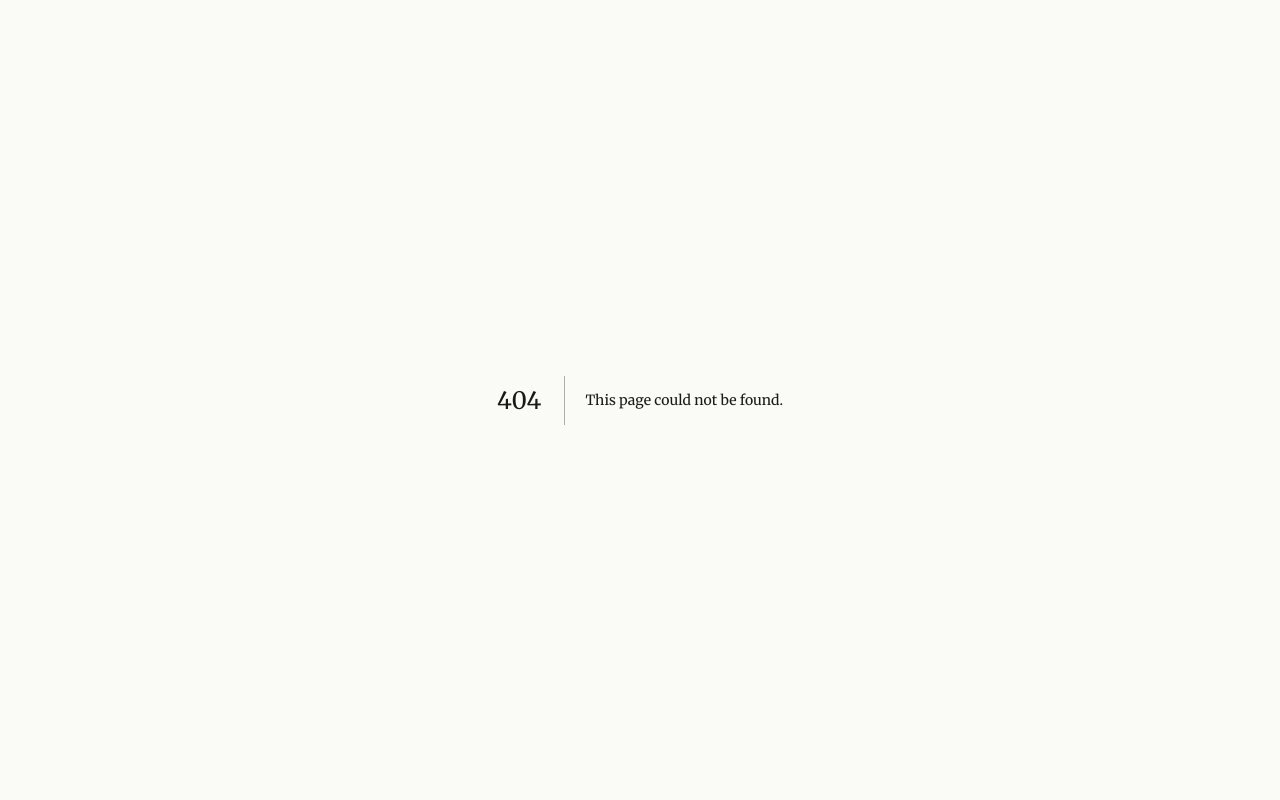
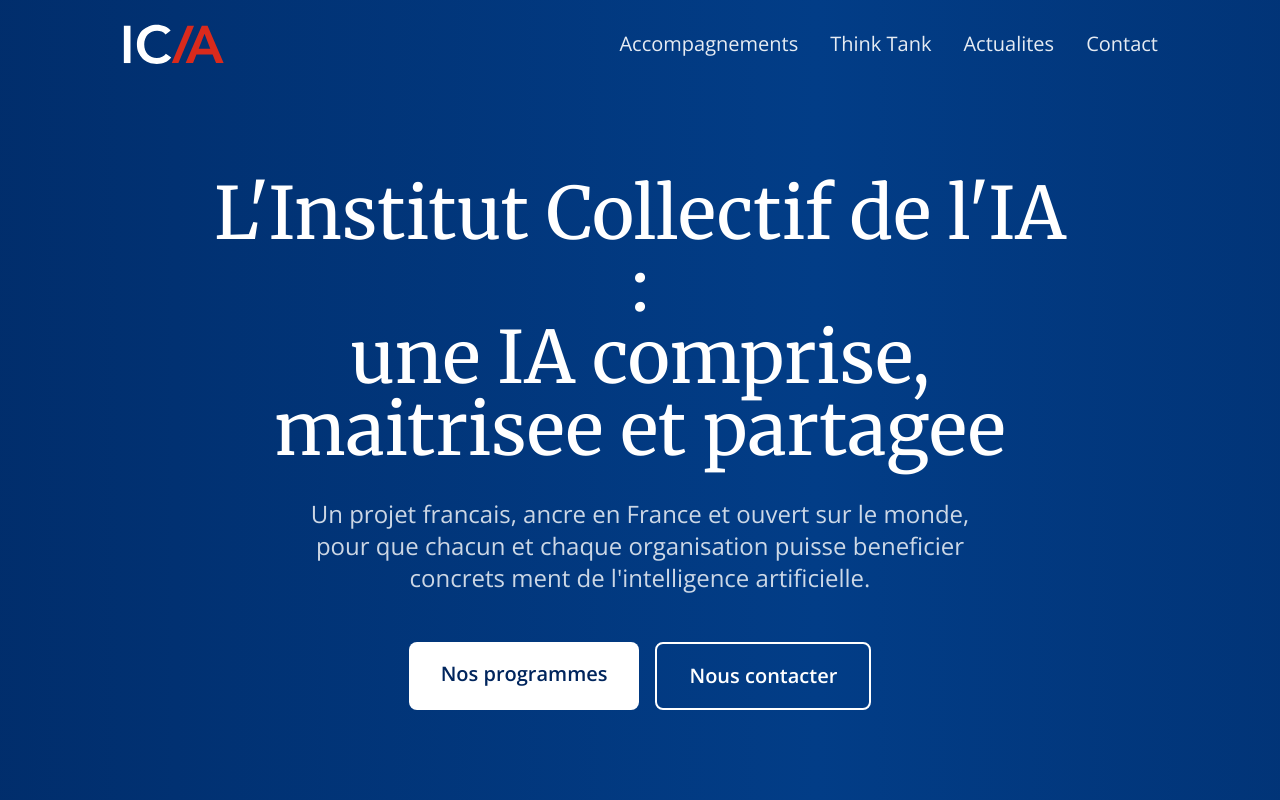
Before and after one commit to stevedelcourt/icia, a Next.js app: page /home-css-anim in a window 1280 px wide. Before the commit this address had no page. Built offline with nearby package versions, Linux system fonts and the light colour scheme.

Commit message:
feat: add CSS animated hero at /home-css-anim

```diff
--- /dev/null
+++ b/app/home-css-anim/page.tsx
@@ -0,0 +1,209 @@
+'use client'
+
+import Link from 'next/link'
+import { useState, useEffect } from 'react'
+
+export default function HomeCSSAnim() {
+  const [showContent, setShowContent] = useState(false)
+
+  useEffect(() => {
+    const timer = setTimeout(() => setShowContent(true), 4000)
+    return () => clearTimeout(timer)
+  }, [])
+
+  return (
+    <>
+      <style jsx global>{`
+        body {
+          margin: 0;
+          padding: 0;
+          background-color: #0e6cc4;
+          overflow-x: hidden;
+          overflow-y: hidden;
+        }
+
+        .box {
+          position: fixed;
+          top: 0;
+          transform: rotate(80deg);
+          left: 0;
+        }
+
+        .wave {
+          position: fixed;
+          top: 0;
+          left: 0;
+          opacity: 0.4;
+          position: absolute;
+          top: 3%;
+          left: 10%;
+          background: #0af;
+          width: 1500px;
+          height: 1300px;
+          margin-left: -150px;
+          margin-top: -250px;
+          transform-origin: 50% 48%;
+          border-radius: 43%;
+          animation: drift 7000ms infinite linear;
+        }
+
+        .wave.-three {
+          animation: drift 7500ms infinite linear;
+          position: fixed;
+          background-color: #77daff;
+        }
+
+        .wave.-two {
+          animation: drift 3000ms infinite linear;
+          opacity: 0.1;
+          background: black;
+          position: fixed;
+        }
+
+        .box:after {
+          content: '';
+          display: block;
+          left: 0;
+          top: 0;
+          width: 100%;
+          height: 100%;
+          z-index: 11;
+          transform: translate3d(0, 0, 0);
+        }
+
+        @keyframes drift {
+          from { transform: rotate(0deg); }
+          to { transform: rotate(360deg); }
+        }
+
+        .hero-gradient {
+          background: linear-gradient(270deg, #00255D, #023D87, #00255D);
+          background-size: 200% 200%;
+          animation: gradientMove 8s ease infinite;
+        }
+
+        @keyframes gradientMove {
+          0% { background-position: 0% 50%; }
+          50% { background-position: 100% 50%; }
+          100% { background-position: 0% 50%; }
+        }
+
+        .content-overlay {
+          animation-delay: 4s;
+          z-index: 1000;
+          position: fixed;
+          top: 0;
+          left: 0;
+          bottom: 0;
+          right: 0;
+          display: flex;
+          flex-flow: row nowrap;
+          justify-content: center;
+          align-items: center;
+          background: linear-gradient(#25a7d7, #25a7d7);
+          opacity: ${showContent ? 0 : 1};
+          pointer-events: ${showContent ? 'none' : 'auto'};
+          transition: opacity 1s ease;
+        }
+
+        .content-overlay.hidden {
+          opacity: 0;
+          pointer-events: none;
+        }
+      `}</style>
+
+      <div className="box">
+        <div className="wave" />
+        <div className="wave -two" />
+        <div className="wave -three" />
+      </div>
+
+      <div className={`content-overlay ${showContent ? 'hidden' : ''}`}>
+        <div style={{ display: 'flex', gap: '5px' }}>
+          {[...Array(5)].map((_, i) => (
+            <div key={i} className="icon" style={{
+              width: '100px',
+              height: '100px',
+              margin: '0 5px'
+            }}>
+              <svg
+                viewBox="0 0 100 100"
+                style={{
+                  animation: `anim 2s ease infinite`,
+                  animationDelay: `${i * 0.1}s`,
+                  transform: 'scale(0,0) rotateZ(180deg)',
+                  animationFillMode: 'forwards'
+                }}
+              >
+                <circle cx="50" cy="50" r="40" fill="#00255D" />
+              </svg>
+            </div>
+          ))}
+        </div>
+      </div>
+
+      <style jsx>{`
+        @keyframes anim {
+          0% { transform: scale(0, 0) rotateZ(-90deg); opacity: 0; }
+          30% { transform: scale(1, 1) rotateZ(0deg); opacity: 1; }
+          50% { transform: scale(1, 1) rotateZ(0deg); opacity: 1; }
+          80% { transform: scale(0, 0) rotateZ(90deg); opacity: 0; }
+          100% { transform: scale(0, 0) rotateZ(90deg); opacity: 0; }
+        }
+      `}</style>
+
+      <main
+        className="hero-gradient relative min-h-screen flex flex-col"
+        style={{ opacity: showContent ? 1 : 0, transition: 'opacity 1s ease' }}
+      >
+        <header className="relative z-20">
+          <nav className="max-w-content mx-auto px-4 md:px-8 py-6 flex items-center justify-between">
+            <Link href="/" className="flex items-center gap-3">
+              <img src="/logo-white.svg" alt="ICIA" className="h-10 w-auto" />
+            </Link>
+            <div className="hidden md:flex items-center gap-8">
+              <Link href="/accompagnements" className="text-white/90 hover:text-white transition-colors">
+                Accompagnements
+              </Link>
+              <Link href="/think-tank" className="text-white/90 hover:text-white transition-colors">
+                Think Tank
+              </Link>
+              <Link href="/actualites" className="text-white/90 hover:text-white transition-colors">
+                Actualites
+              </Link>
+              <Link href="/contact" className="text-white/90 hover:text-white transition-colors">
+                Contact
+              </Link>
+            </div>
+          </nav>
+        </header>
+
+        <section className="flex-1 flex items-center justify-center">
+          <div className="max-w-4xl mx-auto px-4 text-center">
+            <h1 className="font-serif text-4xl md:text-6xl lg:text-7xl text-white mb-8 leading-tight">
+              L'Institut Collectif de l'IA :
+              <span className="block">une IA comprise, maitrisee et partagee</span>
+            </h1>
+            <p className="text-xl md:text-2xl text-white/80 mb-12 max-w-2xl mx-auto">
+              Un projet francais, ancre en France et ouvert sur le monde, pour que chacun et chaque organisation puisse beneficier concrets ment de l'intelligence artificielle.
+            </p>
+            <div className="flex flex-col sm:flex-row gap-4 justify-center">
+              <Link
+                href="/accompagnements"
+                className="px-8 py-4 bg-white text-[#00255D] font-semibold rounded-lg hover:bg-white/90 transition-colors"
+              >
+                Nos programmes
+              </Link>
+              <Link
+                href="/contact"
+                className="px-8 py-4 border-2 border-white text-white font-semibold rounded-lg hover:bg-white/10 transition-colors"
+              >
+                Nous contacter
+              </Link>
+            </div>
+          </div>
+        </section>
+      </main>
+    </>
+  )
+}
```
